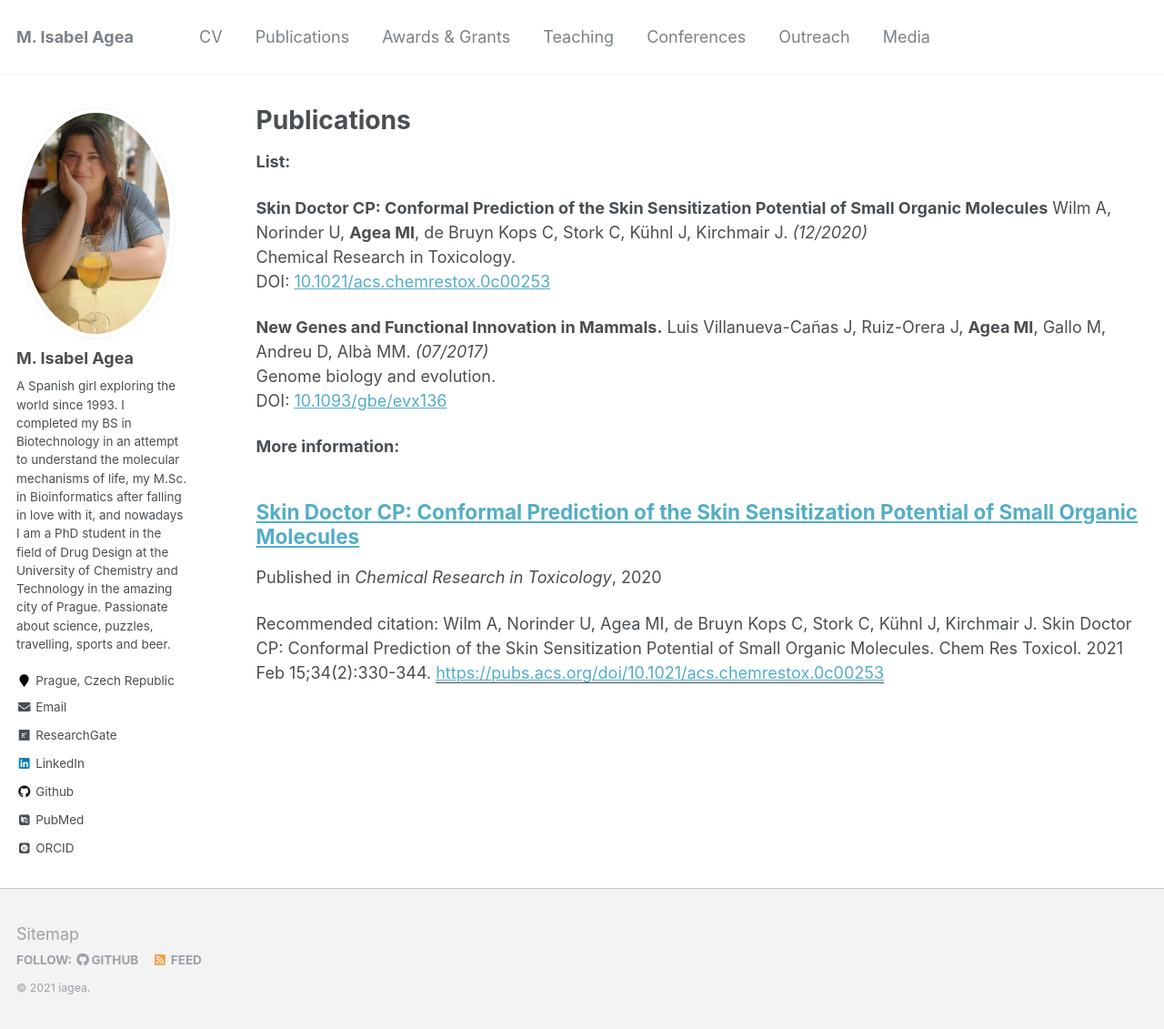
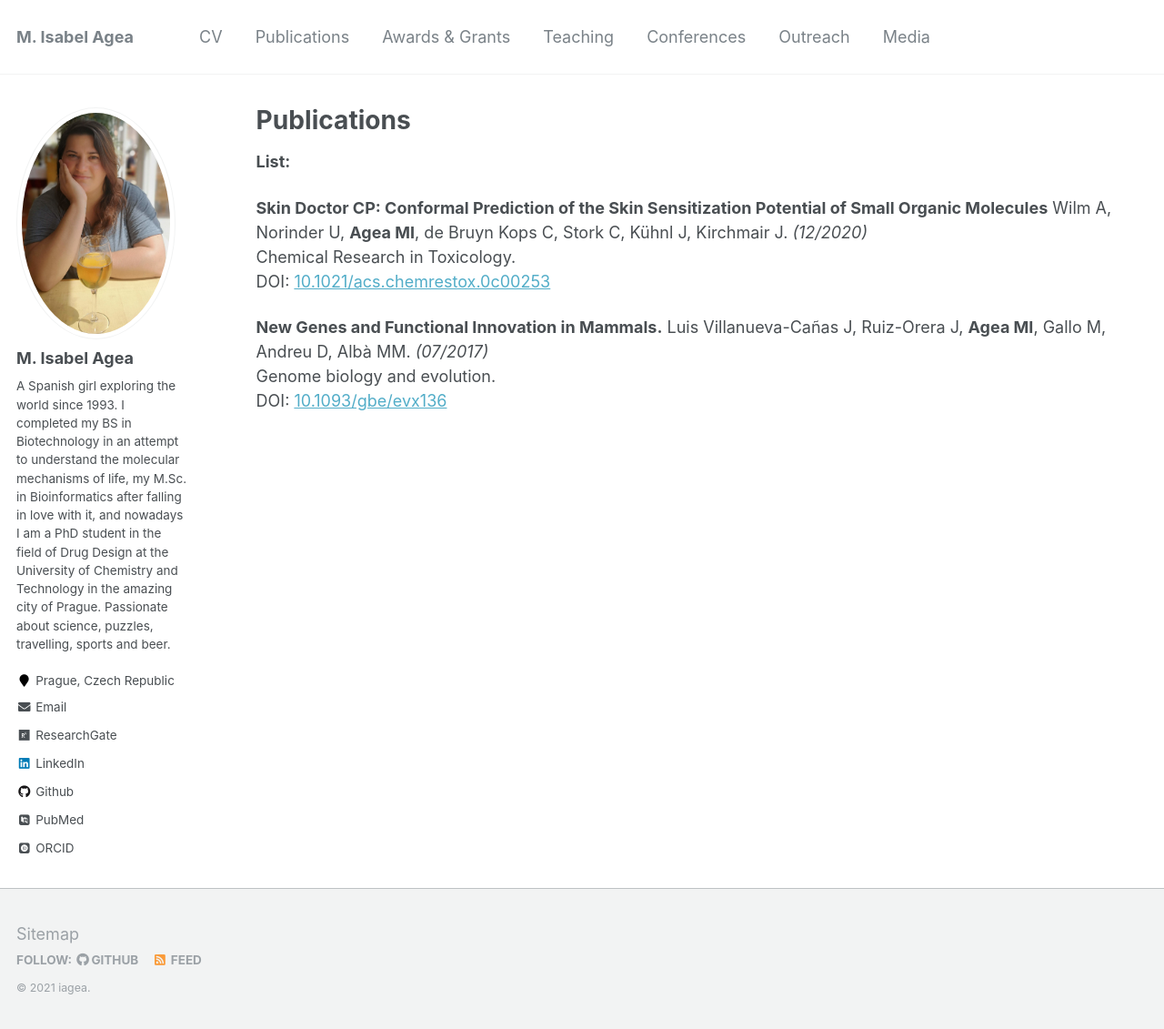
Before and after one commit to Iagea/iagea.github.io, a Jekyll site: the page built from _pages/publications.md, in a window 1280 px wide and 1131 px high. Shown: the whole window at 91% size. Built offline with Jekyll 4.4.1, drawn with Linux system fonts in a browser that asks for light colours; some web fonts are replaced.

Commit message:
Update publications.md

```diff
--- a/_pages/publications.md
+++ b/_pages/publications.md
@@ -20,8 +20,3 @@ DOI: [10.1021/acs.chemrestox.0c00253](https://pubs.acs.org/doi/10.1021/acs.chemr
 **New Genes and Functional Innovation in Mammals.** Luis Villanueva-Cañas J, Ruiz-Orera J, **Agea MI**, Gallo M, Andreu D, Albà MM. _(07/2017)_ <br>
 Genome biology and evolution. <br>
 DOI: [10.1093/gbe/evx136](https://academic.oup.com/gbe/article/9/7/1886/3983271) <br>
-
-**More information:**
-{% for post in site.publications reversed %}
-  {% include archive-single.html %}
-{% endfor %}
```
